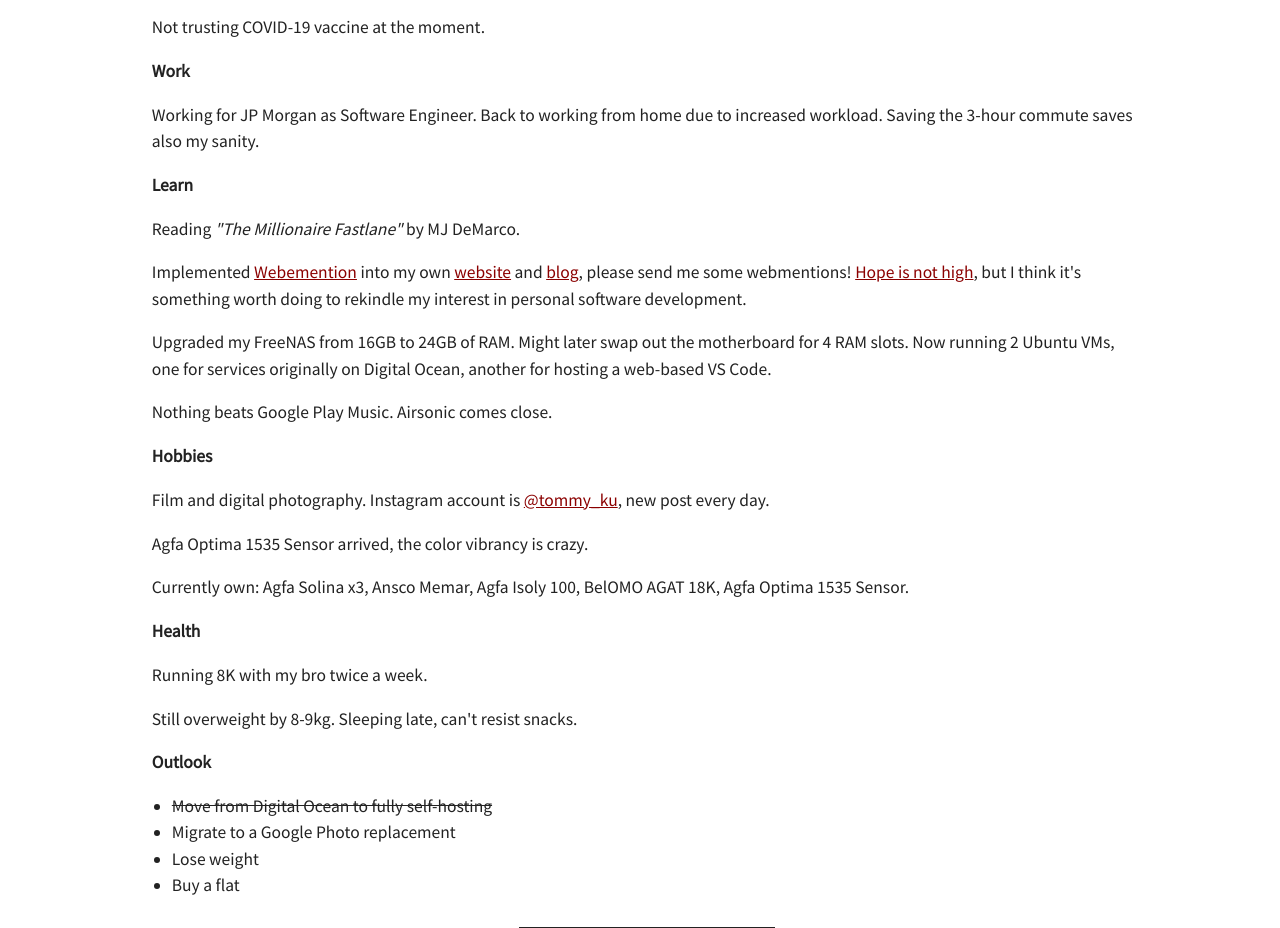
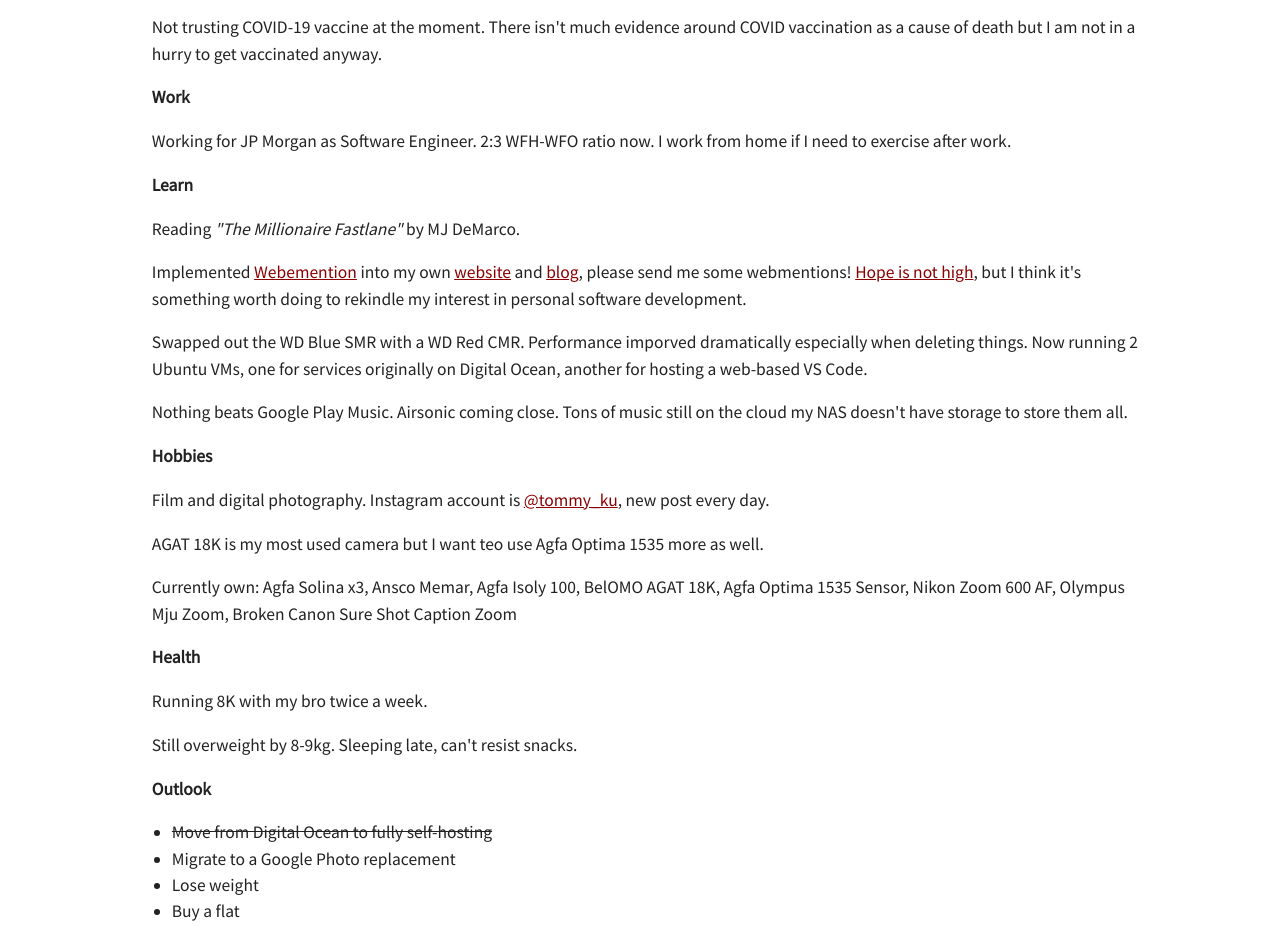
Before and after one commit to tommyku/hp2, a plain HTML site: page now/index.html in a window 1280 px wide. Shown: the part 271-1199 px from the top of the page. Drawn offline with nearby package versions, Linux system fonts and the light colour scheme; a script that the page names is missing.

Commit message:
ADD: link to photoblog site

```diff
--- a/now/index.html
+++ b/now/index.html
@@ -21,6 +21,7 @@
           <li><a href="/#work">Work</a></li>
           <li><a href="/now">Now</a></li>
           <li><a href="https://blog.tommyku.com" target="_blank">Blog</a></li>
+          <li><a href="https://photo.tommyku.com/" target="_blank">Photo</a></li>
           <li><a href="/#contact">Contact</a></li>
         </ul>
       </nav>
@@ -33,15 +34,15 @@
         <h3 class="big-header p-name">Now</h3>
         <section class="e-content">
           <p>
-            Happy Chinese New Year!
+            People complain about working from home I don't even have a chance to take leave days.
           </p>
           <p>
-            Not trusting COVID-19 vaccine at the moment.
+            Not trusting COVID-19 vaccine at the moment. There isn't much evidence around COVID vaccination as a cause of death but I am not in a hurry to get vaccinated anyway.
           </p>
           <h4>Work</h4>
           <p>
             Working for JP Morgan as Software Engineer.
-            Back to working from home due to increased workload. Saving the 3-hour commute saves also my sanity.
+            2:3 WFH-WFO ratio now. I work from home if I need to exercise after work.
           </p>
           <h4>Learn</h4>
           <p>
@@ -52,11 +53,12 @@
             <a href="https://blog.tommyku.com/blog/a-silent-night-in-the-indieweb-district-of-the-web-town/">Hope is not high</a>, but I think it's something worth doing to rekindle my interest in personal software development.
           </p>
           <p>
-            Upgraded my FreeNAS from 16GB to 24GB of RAM. Might later swap out the motherboard for 4 RAM slots.
+            Swapped out the WD Blue SMR with a WD Red CMR. Performance imporved dramatically especially when deleting things.
             Now running 2 Ubuntu VMs, one for services originally on Digital Ocean, another for hosting a web-based VS Code.
           </p>
           <p>
-            Nothing beats Google Play Music. Airsonic comes close.
+            Nothing beats Google Play Music. Airsonic coming close.
+            Tons of music still on the cloud my NAS doesn't have storage to store them all.
           </p>
           <h4>Hobbies</h4>
           <p>
@@ -64,10 +66,10 @@
             Instagram account is <a href="https://www.instagram.com/tommy_ku/" rel="me">@tommy_ku</a>, new post every day.
           </p>
           <p>
-            Agfa Optima 1535 Sensor arrived, the color vibrancy is crazy.
+            AGAT 18K is my most used camera but I want teo use Agfa Optima 1535 more as well.
           </p>
           <p>
-            Currently own: Agfa Solina x3, Ansco Memar, Agfa Isoly 100, BelOMO AGAT 18K, Agfa Optima 1535 Sensor.
+            Currently own: Agfa Solina x3, Ansco Memar, Agfa Isoly 100, BelOMO AGAT 18K, Agfa Optima 1535 Sensor, Nikon Zoom 600 AF, Olympus Mju Zoom, Broken Canon Sure Shot Caption Zoom
           </p>
           <h4>Health</h4>
           <p>
```
